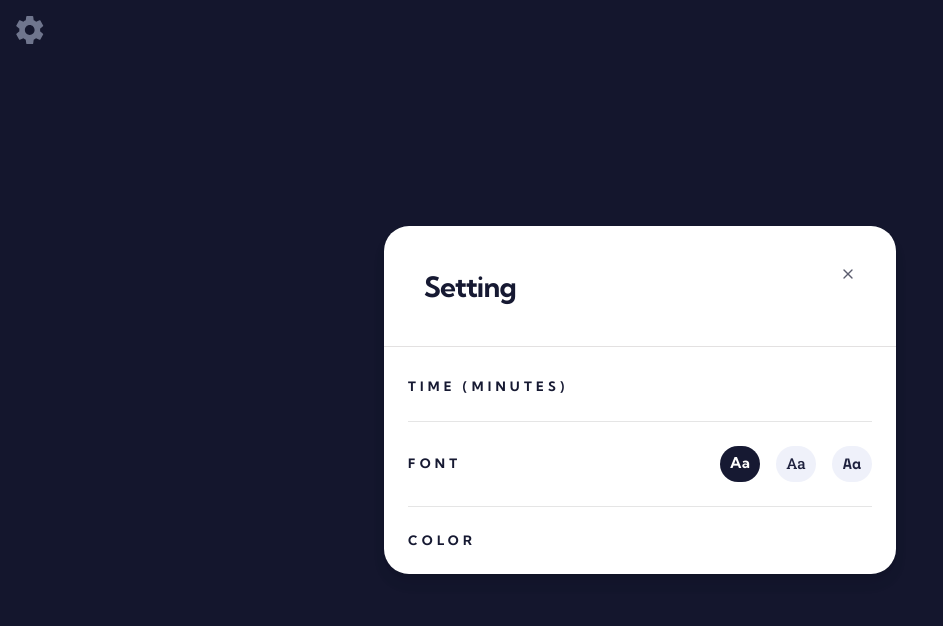
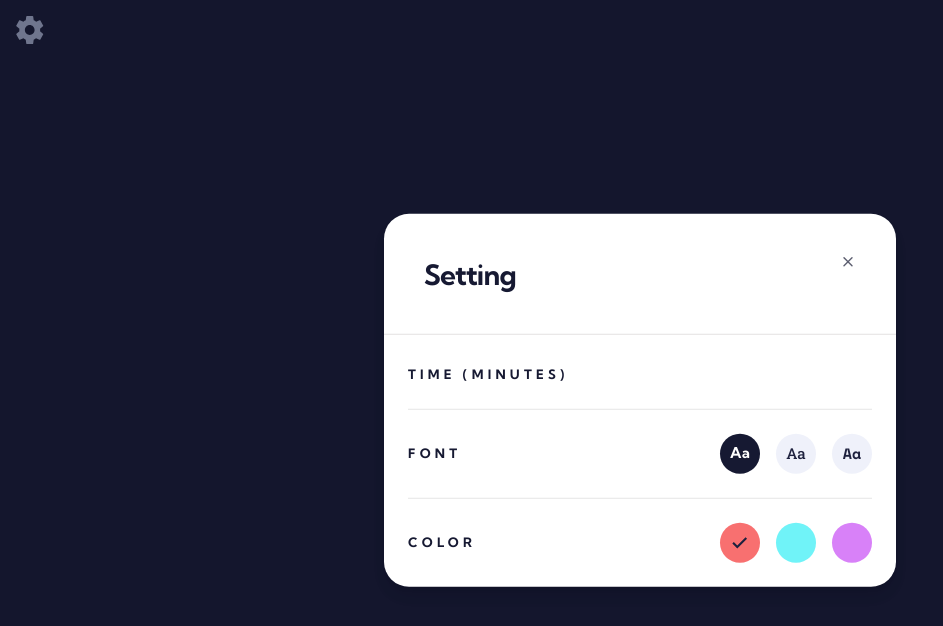
Before and after one commit to tatasadi/pomodoro-app, a Next.js app: page / in a window 1280 px wide. Both pictures are taken after a click on the button 30 px from the left and 30 px from the top of the page. Shown: the top 626 px of the page, without its empty margins (0-943 px from the left). Built offline with nearby package versions, Linux system fonts and the light colour scheme.

Commit message:
change the color dynamically

```diff
--- a/app/setting-context.tsx
+++ b/app/setting-context.tsx
@@ -6,12 +6,15 @@ import { kumbhSans, robotoSlab, spaceMono } from './font'
 interface SettingContextType {
 	font: string
 	setFont: React.Dispatch<React.SetStateAction<string>>
+	color: string
+	setColor: React.Dispatch<React.SetStateAction<string>>
 }
 
 const SettingContext = createContext<SettingContextType | undefined>(undefined)
 
 export const SettingContextProvider = ({ children }: { children: React.ReactNode }) => {
 	const [font, setFont] = useState('kumbhSans')
+	const [color, setColor] = useState('red')
 
 	const fontClasses = useMemo(
 		() => ({
@@ -27,7 +30,11 @@ export const SettingContextProvider = ({ children }: { children: React.ReactNode
 		document.body.classList.add(fontClasses[font as keyof typeof fontClasses])
 	}, [font, fontClasses])
 
-	return <SettingContext.Provider value={{ font, setFont }}>{children}</SettingContext.Provider>
+	return (
+		<SettingContext.Provider value={{ font, setFont, color, setColor }}>
+			{children}
+		</SettingContext.Provider>
+	)
 }
 
 export const useSetting = () => {
--- /dev/null
+++ b/components/icons/check-icon.tsx
@@ -0,0 +1,7 @@
+export default function CheckIcon() {
+	return (
+		<svg xmlns="http://www.w3.org/2000/svg" width="15" height="11" viewBox="0 0 15 11" fill="none">
+			<path d="M1 5.5L4.95263 9.45263L13.4053 1" stroke="currentColor" stroke-width="2" />
+		</svg>
+	)
+}
--- a/components/setting.tsx
+++ b/components/setting.tsx
@@ -13,9 +13,10 @@ import { kumbhSans, robotoSlab, spaceMono } from '@/app/font'
 import { cn } from '@/lib/utils'
 import { Button } from '@/components/ui/button'
 import { useSetting } from '@/app/setting-context'
+import CheckIcon from './icons/check-icon'
 
 export default function Setting() {
-	const { font, setFont } = useSetting()
+	const { font, setFont, color, setColor } = useSetting()
 
 	return (
 		<Dialog>
@@ -60,8 +61,32 @@ export default function Setting() {
 								</Button>
 							</div>
 						</div>
-						<div>
+						<div className="flex flex-col gap-4 sm:flex-row sm:justify-between items-center">
 							<h3>COLOR</h3>
+							<div className="flex gap-4 justify-center">
+								<Button
+									variant="fontButton"
+									className={cn('bg-light-red')}
+									onClick={() => setColor('red')}
+								>
+									{color === 'red' && <span className="sr-only">Selected</span> && <CheckIcon />}
+								</Button>
+
+								<Button
+									variant="fontButton"
+									className={cn('bg-light-cyan')}
+									onClick={() => setColor('cyan')}
+								>
+									{color === 'cyan' && <span className="sr-only">Selected</span> && <CheckIcon />}
+								</Button>
+								<Button
+									variant="fontButton"
+									className={cn('bg-light-purple')}
+									onClick={() => setColor('purple')}
+								>
+									{color === 'purple' && <span className="sr-only">Selected</span> && <CheckIcon />}
+								</Button>
+							</div>
 						</div>
 					</div>
 				</DialogHeader>
--- a/components/ui/button.tsx
+++ b/components/ui/button.tsx
@@ -17,10 +17,10 @@ const buttonVariants = cva(
 				ghost: 'hover:bg-accent hover:text-accent-foreground',
 				link: 'text-primary underline-offset-4 hover:underline',
 				fontButton:
-					'bg-light-gray size-10 flex items-center justify-center rounded-full cursor-pointer font-bold text-[0.9375rem] hover:border border-primary text-background',
+					'bg-light-gray size-10 flex items-center justify-center rounded-full cursor-pointer font-bold text-[0.9375rem] hover:border border-primary text-background aspect-square ',
 			},
 			size: {
-				default: 'h-9 px-4 py-2',
+				default: 'h-10 px-4 py-2',
 				sm: 'h-8 rounded-md px-3 text-xs',
 				lg: 'h-10 rounded-md px-8',
 				icon: 'h-9 w-9',
```
